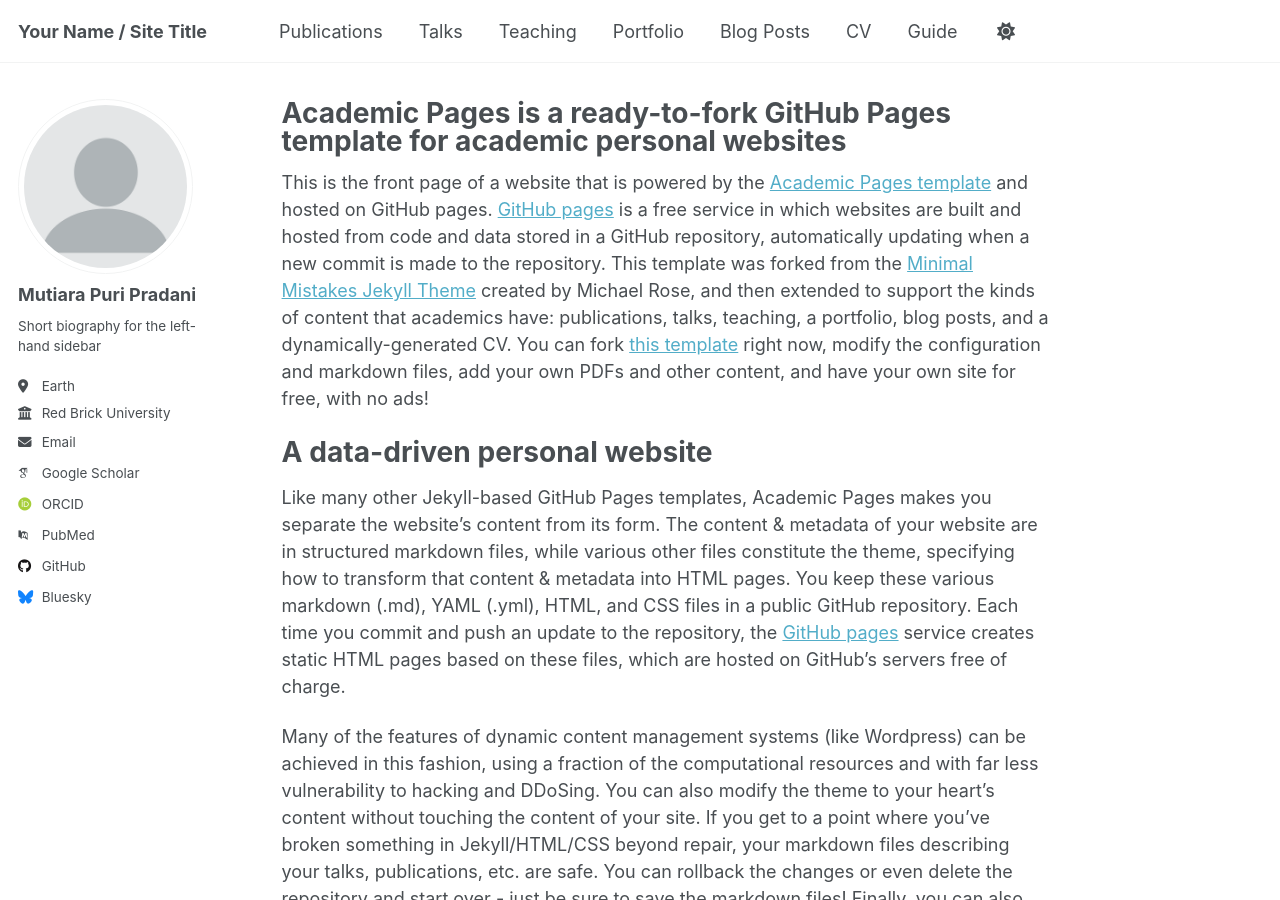
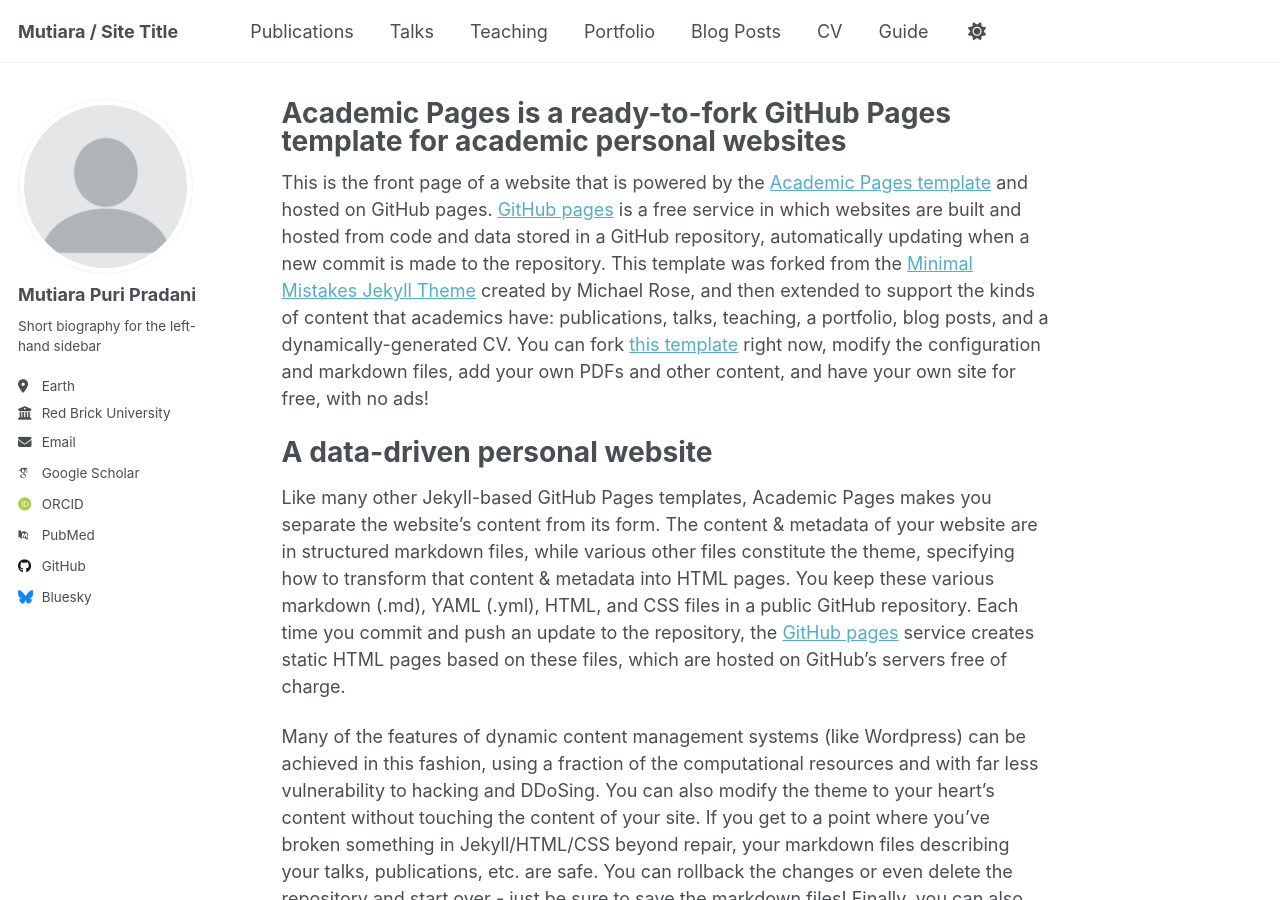
Before and after one commit to Mutiarapuri/mutiarapuripradani.github-io, a Jekyll site: the page built from _pages/about.md, in a window 1280 px wide and 900 px high. Built offline with Jekyll 4.4.1, drawn with Linux system fonts in a browser that asks for light colours; some web fonts are replaced.

Commit message:
fix: correct name

```diff
--- a/_config.yml
+++ b/_config.yml
@@ -9,7 +9,7 @@
 # Basic Site Settings
 locale                   : "en-US"
 site_theme               : "default"
-title                    : "Your Name / Site Title"
+title                    : "Mutiara / Site Title"
 title_separator          : "-"
 name                     : "Mutiara Puri Pradani"
 description              : &description "personal description"
```
